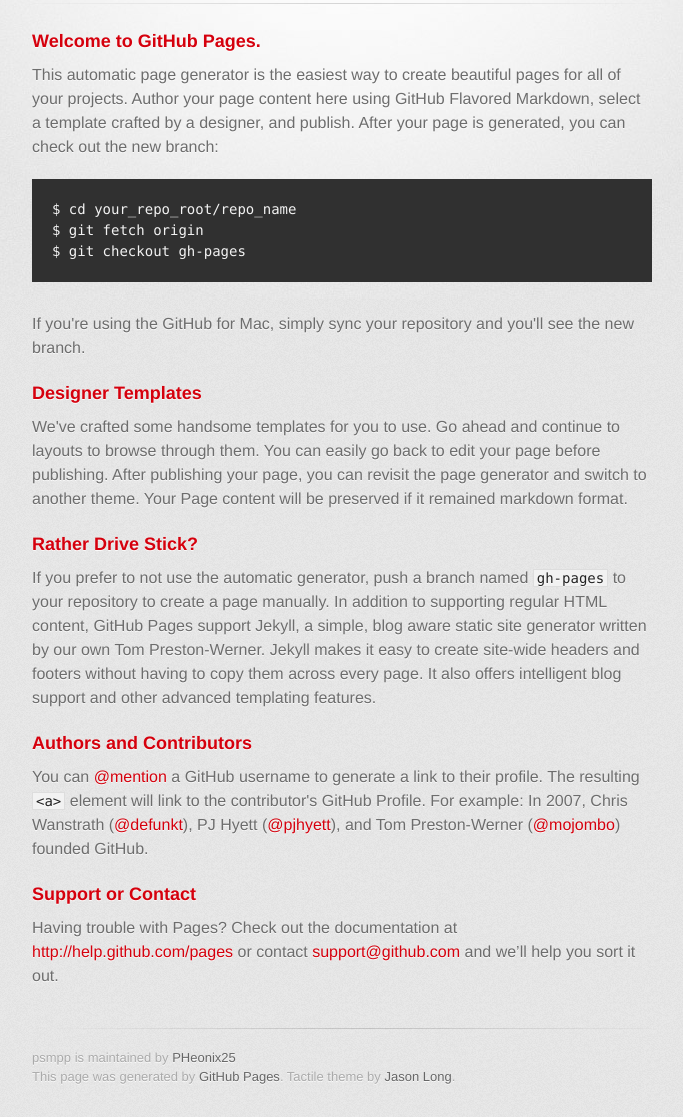
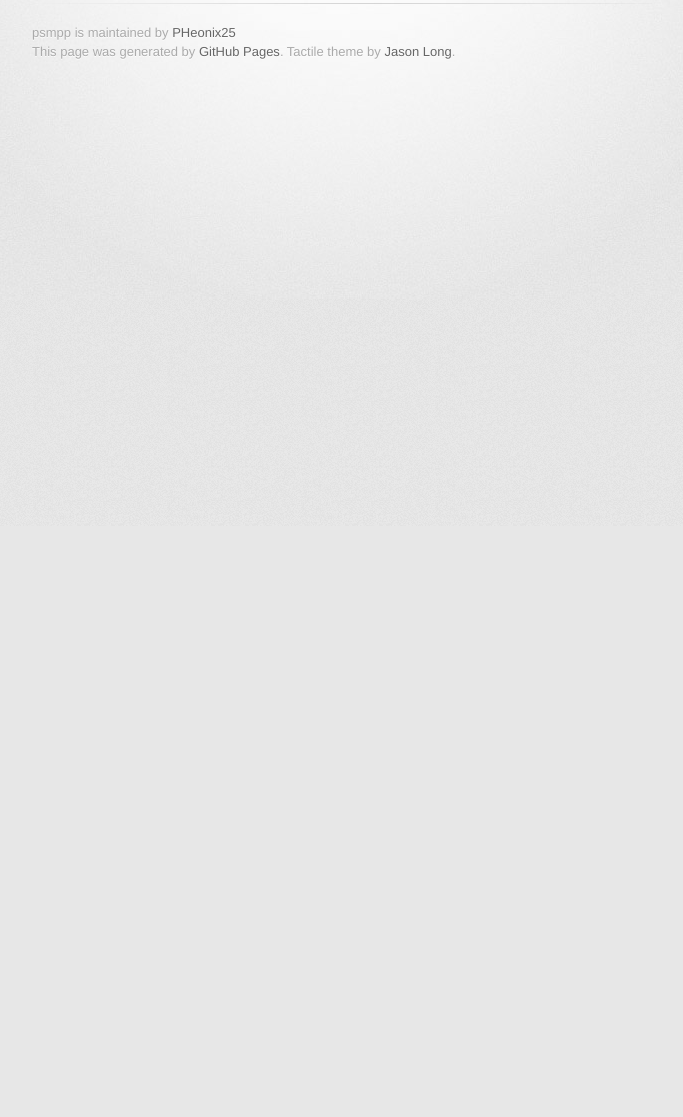
Before and after one commit to PHeonix25/psmpp, a plain HTML site: page index.html in a window 1280 px wide. Shown: the part 274-1391 px from the top of the page, without its empty margins (298-981 px from the left). After the commit the page ends 800 px from the top, so only its background shows below. Drawn offline with Linux system fonts and the light colour scheme; a web font is replaced by a local one.

Commit message:
Update index.html
Removed the guts of the page to kill cruft

```diff
--- a/index.html
+++ b/index.html
@@ -28,48 +28,11 @@
           <a href="https://github.com/PHeonix25/psmpp" id="view-on-github" class="button"><span>View on GitHub</span></a>
         </section>
 
-        <hr>
-
-        <section id="main_content">
-          <h3>
-<a name="welcome-to-github-pages" class="anchor" href="#welcome-to-github-pages"><span class="octicon octicon-link"></span></a>Welcome to GitHub Pages.</h3>
-
-<p>This automatic page generator is the easiest way to create beautiful pages for all of your projects. Author your page content here using GitHub Flavored Markdown, select a template crafted by a designer, and publish. After your page is generated, you can check out the new branch:</p>
-
-<pre><code>$ cd your_repo_root/repo_name
-$ git fetch origin
-$ git checkout gh-pages
-</code></pre>
-
-<p>If you're using the GitHub for Mac, simply sync your repository and you'll see the new branch.</p>
-
-<h3>
-<a name="designer-templates" class="anchor" href="#designer-templates"><span class="octicon octicon-link"></span></a>Designer Templates</h3>
-
-<p>We've crafted some handsome templates for you to use. Go ahead and continue to layouts to browse through them. You can easily go back to edit your page before publishing. After publishing your page, you can revisit the page generator and switch to another theme. Your Page content will be preserved if it remained markdown format.</p>
-
-<h3>
-<a name="rather-drive-stick" class="anchor" href="#rather-drive-stick"><span class="octicon octicon-link"></span></a>Rather Drive Stick?</h3>
-
-<p>If you prefer to not use the automatic generator, push a branch named <code>gh-pages</code> to your repository to create a page manually. In addition to supporting regular HTML content, GitHub Pages support Jekyll, a simple, blog aware static site generator written by our own Tom Preston-Werner. Jekyll makes it easy to create site-wide headers and footers without having to copy them across every page. It also offers intelligent blog support and other advanced templating features.</p>
-
-<h3>
-<a name="authors-and-contributors" class="anchor" href="#authors-and-contributors"><span class="octicon octicon-link"></span></a>Authors and Contributors</h3>
-
-<p>You can <a href="https://github.com/blog/821" class="user-mention">@mention</a> a GitHub username to generate a link to their profile. The resulting <code>&lt;a&gt;</code> element will link to the contributor's GitHub Profile. For example: In 2007, Chris Wanstrath (<a href="https://github.com/defunkt" class="user-mention">@defunkt</a>), PJ Hyett (<a href="https://github.com/pjhyett" class="user-mention">@pjhyett</a>), and Tom Preston-Werner (<a href="https://github.com/mojombo" class="user-mention">@mojombo</a>) founded GitHub.</p>
-
-<h3>
-<a name="support-or-contact" class="anchor" href="#support-or-contact"><span class="octicon octicon-link"></span></a>Support or Contact</h3>
-
-<p>Having trouble with Pages? Check out the documentation at <a href="http://help.github.com/pages">http://help.github.com/pages</a> or contact <a href="mailto:support@github.com">support@github.com</a> and we’ll help you sort it out.</p>
-        </section>
-
         <footer>
           psmpp is maintained by <a href="https://github.com/PHeonix25">PHeonix25</a><br>
           This page was generated by <a href="http://pages.github.com">GitHub Pages</a>. Tactile theme by <a href="https://twitter.com/jasonlong">Jason Long</a>.
         </footer>
 
-
       </div>
     </div>
   </body>
```
